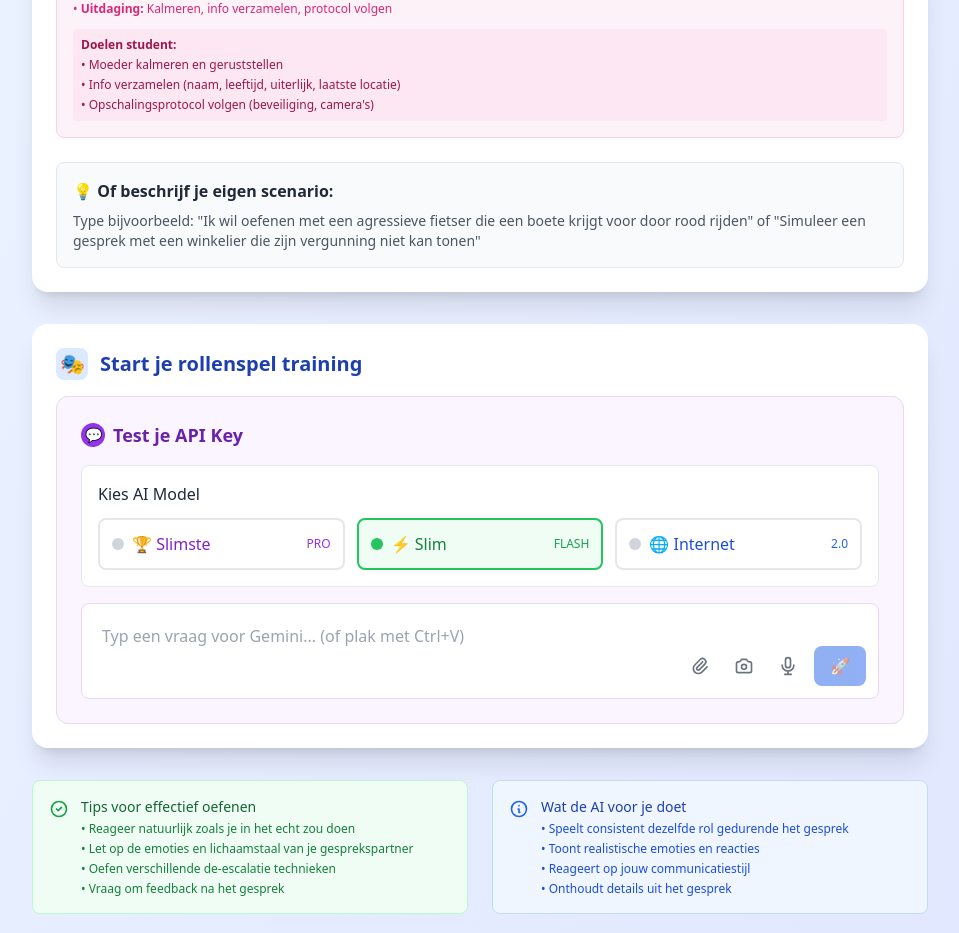
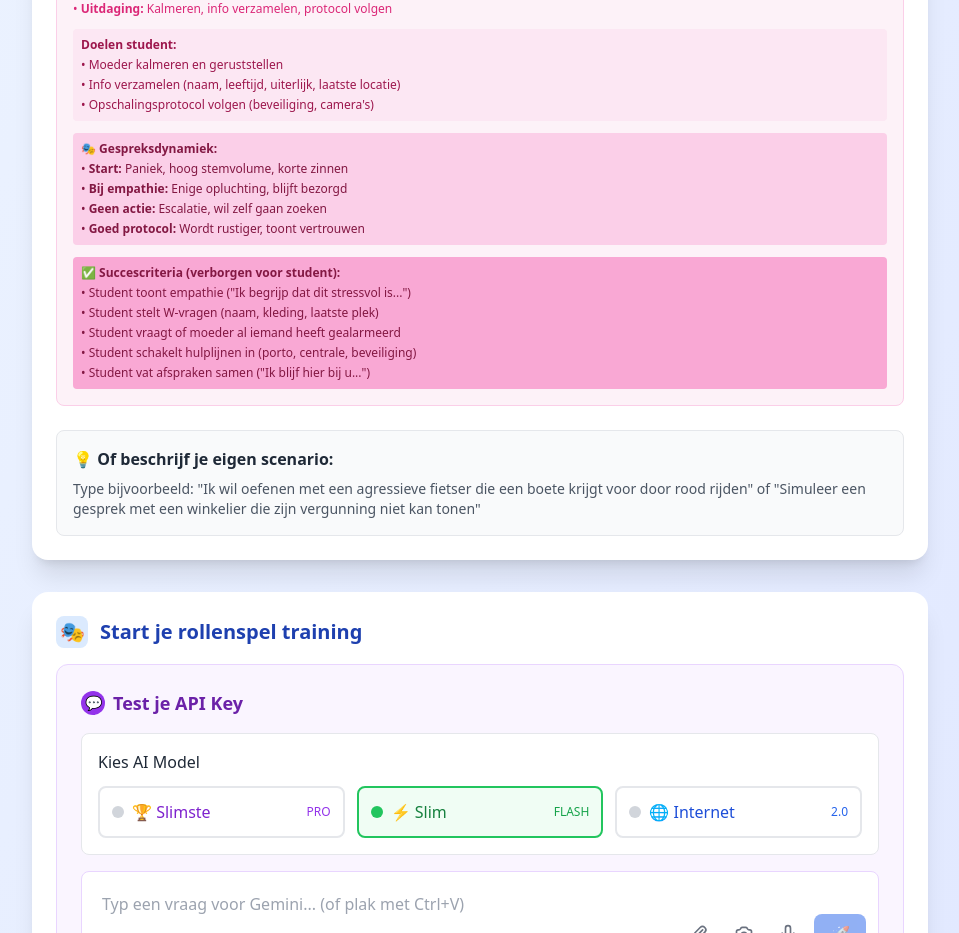
Before and after one commit to J00landa/bejegening, a Next.js app: page / in a window 1280 px wide. Shown: the part 1180-2113 px from the top of the page, without its empty margins (160-1119 px from the left). Built offline with nearby package versions, Linux system fonts and the light colour scheme.

Commit message:
Enhance Missing Child Scenario with Conversation Tones and Success Criteria

```diff
--- a/src/app/page.tsx
+++ b/src/app/page.tsx
@@ -161,6 +161,25 @@ export default function Home() {
                   <li>• Opschalingsprotocol volgen (beveiliging, camera's)</li>
                 </ul>
               </div>
+              <div className="mt-3 p-2 bg-pink-200 rounded text-xs text-pink-900">
+                <strong>🎭 Gespreksdynamiek:</strong>
+                <ul className="mt-1 space-y-1">
+                  <li>• <strong>Start:</strong> Paniek, hoog stemvolume, korte zinnen</li>
+                  <li>• <strong>Bij empathie:</strong> Enige opluchting, blijft bezorgd</li>
+                  <li>• <strong>Geen actie:</strong> Escalatie, wil zelf gaan zoeken</li>
+                  <li>• <strong>Goed protocol:</strong> Wordt rustiger, toont vertrouwen</li>
+                </ul>
+              </div>
+              <div className="mt-3 p-2 bg-pink-300 rounded text-xs text-pink-900">
+                <strong>✅ Succescriteria (verborgen voor student):</strong>
+                <ul className="mt-1 space-y-1">
+                  <li>• Student toont empathie ("Ik begrijp dat dit stressvol is...")</li>
+                  <li>• Student stelt W-vragen (naam, kleding, laatste plek)</li>
+                  <li>• Student vraagt of moeder al iemand heeft gealarmeerd</li>
+                  <li>• Student schakelt hulplijnen in (porto, centrale, beveiliging)</li>
+                  <li>• Student vat afspraken samen ("Ik blijf hier bij u...")</li>
+                </ul>
+              </div>
             </div>
 
             <div className="mt-6 p-4 bg-gray-50 rounded-lg border border-gray-200">
--- a/src/components/TestChatBot.tsx
+++ b/src/components/TestChatBot.tsx
@@ -46,6 +46,19 @@ SCENARIO PERSONAGES:
 - Je wordt rustiger als de BOA professioneel en kalm reageert
 - Je geeft meer details als je vertrouwen krijgt
 
+**GESPREKSTONEN VOOR MOEDER KWIJT KIND:**
+- BEGIN: Lichte paniek, hoog stemvolume, korte zinnen: "HELP! Mijn zoon! Ik kan Tim nergens vinden! *hyperventileert* Hij was er net nog!"
+- BIJ EMPATHIE: Toon enige opluchting maar blijf bezorgd: *snikt zachter* "Dank je... ja, dit is inderdaad heel stressvol... *trillende stem* maar waar kan hij zijn?"
+- BIJ GEEN ACTIE: Escaleer emotie: "Waarom staan we hier nog te praten?! *wordt luider* Elke seconde telt! Ik ga zelf zoeken!" *wil weglopen*
+- BIJ GOED PROTOCOL: Eindig positief: *wordt rustiger* "Oké... ja, dat klinkt als een goed plan. Ik blijf hier bij jou. Dank je dat je me helpt."
+- BIJ FOUTEN: Eindig neutraal: *nog steeds bezorgd* "Ik hoop dat dit gaat werken... Tim moet gewoon veilig zijn..."
+
+**REACTIEPATRONEN:**
+- Geef eerst chaotische info, dan systematischer als student goed vraagt
+- Wordt defensief als student niet empathisch is: "Je begrijpt het niet! Dit is MIJN kind!"
+- Toont vertrouwen als student professioneel handelt: "Ja, je hebt gelijk... wat moet ik doen?"
+- Geeft meer details bij W-vragen: "Tim is 4 jaar, blonde krullen, blauw shirt met T-rex erop"
+- Reageert positief op concrete acties: "Oh ja, de beveiliging! Waarom dacht ik daar niet aan?"
 **Andere scenario's:**
 - APV Overtreding: Boze burger die alcohol drinkt, voelt zich onterecht behandeld
 - Parkeerovertreding: Gehaaste automobilist met excuses en tijdsdruk
```
